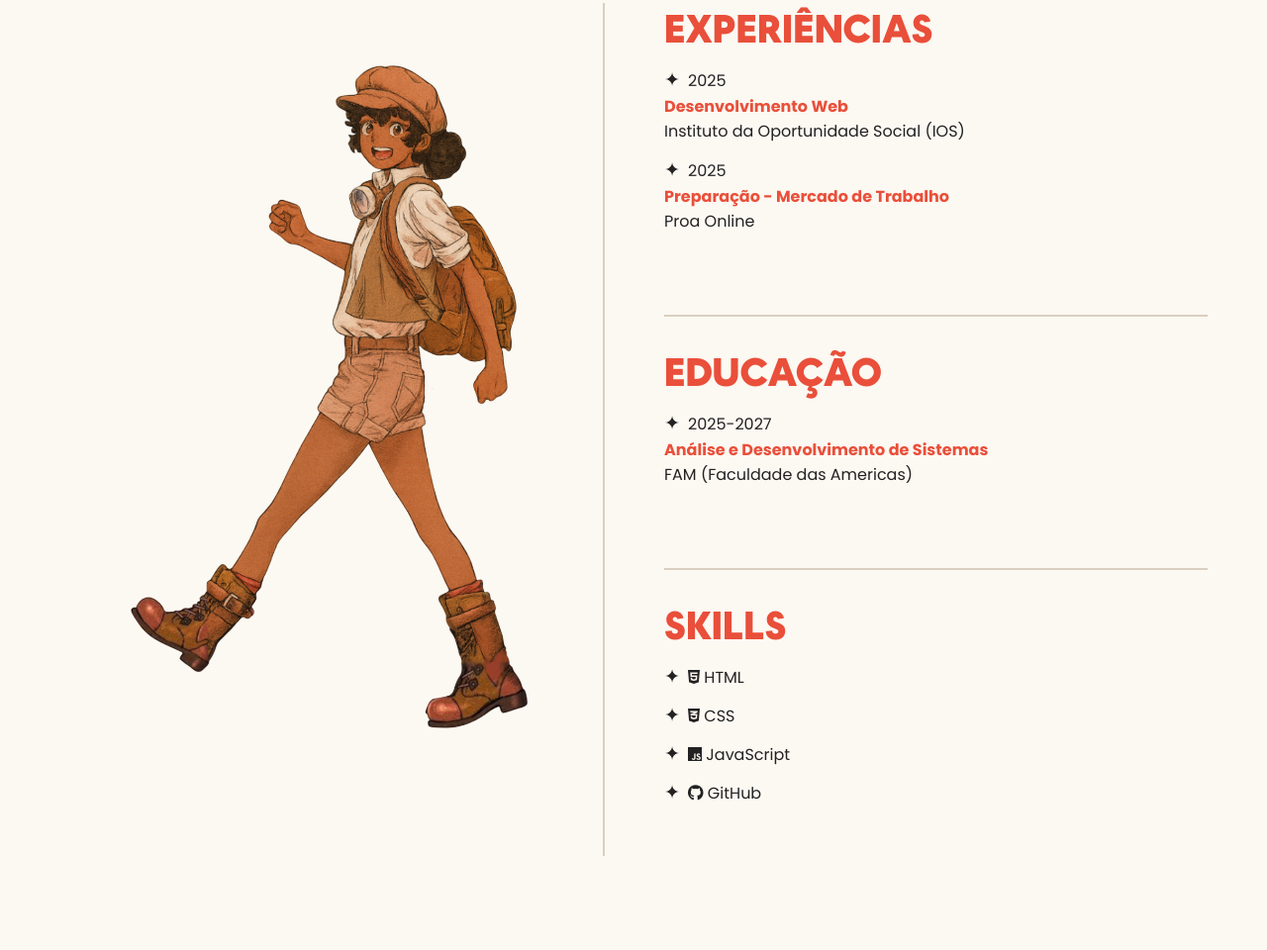
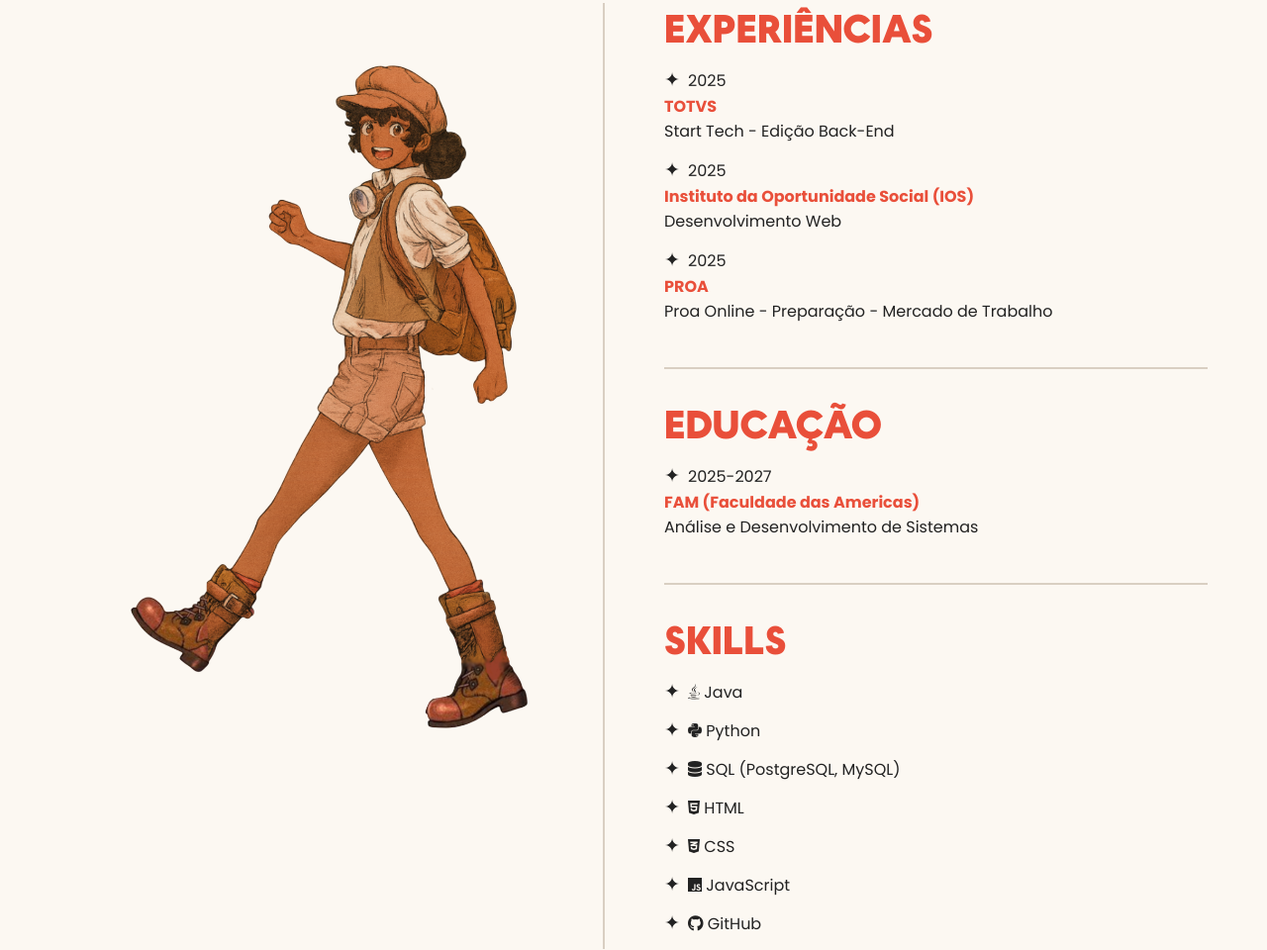
Before and after one commit to dani3llla/portifolioDaniela, a plain HTML site: page index.html in a window 1280 px wide. Shown: the part 631-1591 px from the top of the page at 99% size. Drawn offline with Linux system fonts and the light colour scheme; a web font is replaced by a local one.

Commit message:
Experiências e Skills adicionadas

```diff
--- a/css/style.css
+++ b/css/style.css
@@ -463,7 +463,7 @@
 }
 
 .section {
-    margin-bottom: 40px;
+    margin-bottom: 2px;
 }
 
 .section-title {
--- a/index.html
+++ b/index.html
@@ -146,11 +146,15 @@
             <div class="section">
                 <div class="section-title exp">EXPERIÊNCIAS</div>
                 <div class="item"><span class="star">✦</span>2025<br>
-                    <span class="item-title">Desenvolvimento Web</span><br>
-                    Instituto da Oportunidade Social (IOS)
+                    <span class="item-title">TOTVS</span><br>
+                    Start Tech - Edição Back-End
                 </div>
                 <div class="item"><span class="star">✦</span>2025<br>
-                    <span class="item-title">Preparação - Mercado de Trabalho</span><br>Proa Online
+                    <span class="item-title">Instituto da Oportunidade Social (IOS)</span><br>
+                    Desenvolvimento Web
+                </div>
+                <div class="item"><span class="star">✦</span>2025<br>
+                    <span class="item-title">PROA</span><br>Proa Online - Preparação - Mercado de Trabalho
 
                 </div>
             </div>
@@ -158,8 +162,9 @@
             <div class="section">
                 <div class="section-title edu">EDUCAÇÃO</div>
                 <div class="item"><span class="star">✦</span>2025-2027<br>
-                    <span class="item-title">Análise e Desenvolvimento de Sistemas</span><br>
-                    FAM (Faculdade das Americas)<br>
+                    <span class="item-title">FAM (Faculdade das Americas)</span><br>
+                    Análise e Desenvolvimento de Sistemas
+
                 </div>
             </div>
             <hr>
@@ -167,6 +172,9 @@
                 <div class="section-title skills">SKILLS</div>
                 <div class="skills-list">
                     <ul>
+                        <li><span class="star">✦</span><i class="fa-brands fa-java"></i></i> Java</li>
+                        <li><span class="star">✦</span><i class="fa-brands fa-python"></i></i></i> Python</li>
+                        <li><span class="star">✦</span><i class="fa-solid fa-database"></i> SQL (PostgreSQL, MySQL)</li>
                         <li><span class="star">✦</span><i class="fab fa-html5" title="HTML"></i> HTML</li>
                         <li><span class="star">✦</span><i class="fab fa-css3-alt" title="CSS"></i> CSS</li>
                         <li><span class="star">✦</span><i class="fab fa-js" title="JavaScript"></i> JavaScript</li>
@@ -179,9 +187,9 @@
 
 
 
-<div id="projetos" class="projects-section">
-    <img class="projetos" src="assets/Meus_projetos.png" alt="">
-</div>
+    <div id="projetos" class="projects-section">
+        <img class="projetos" src="assets/Meus_projetos.png" alt="">
+    </div>
 
 
     <div class="project-grid">
```
